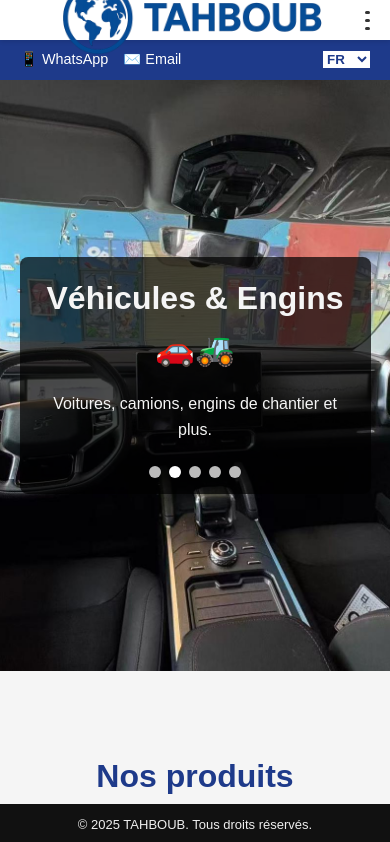
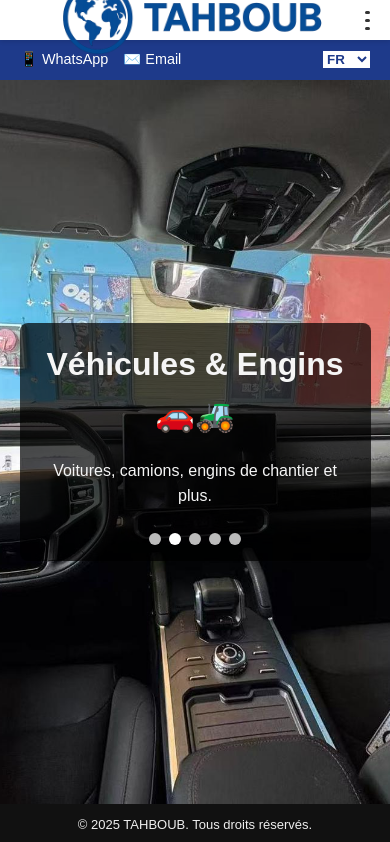
Before and after one commit to chawkiii/tahboub, a Next.js app: page / in a window 390 px wide. Shown: the top 842 px of the page. Built offline with nearby package versions, Linux system fonts and the light colour scheme.

Commit message:
parallax hero bon

```diff
--- a/src/styles/hero.css
+++ b/src/styles/hero.css
@@ -51,14 +51,25 @@
 /* mobile fix */
 @media (max-width: 768px) {
   .hero {
-    background-attachment: scroll !important; /* enlève le fixed qui zoom */
-    background-position: top center !important; /* cadrage plus logique sur tel */
-    height: 70vh; /* un peu moins haut sur mobile pour éviter les images coupées */
+  position: relative;
+  overflow: hidden;
   }
+
+  .hero::before {
+    content: "";
+    position: absolute;
+    top: 0; left: 0; right: 0; bottom: 0;
+    background: inherit; /* récupère ton background */
+    background-size: cover;
+    background-position: center;
+
+  }
+
 
   .hero-content {
     padding: 1rem;
     max-width: 90%; /* mieux centré sur petit écran */
+    z-index: 5;
   }
 
   .hero h1 {
```
